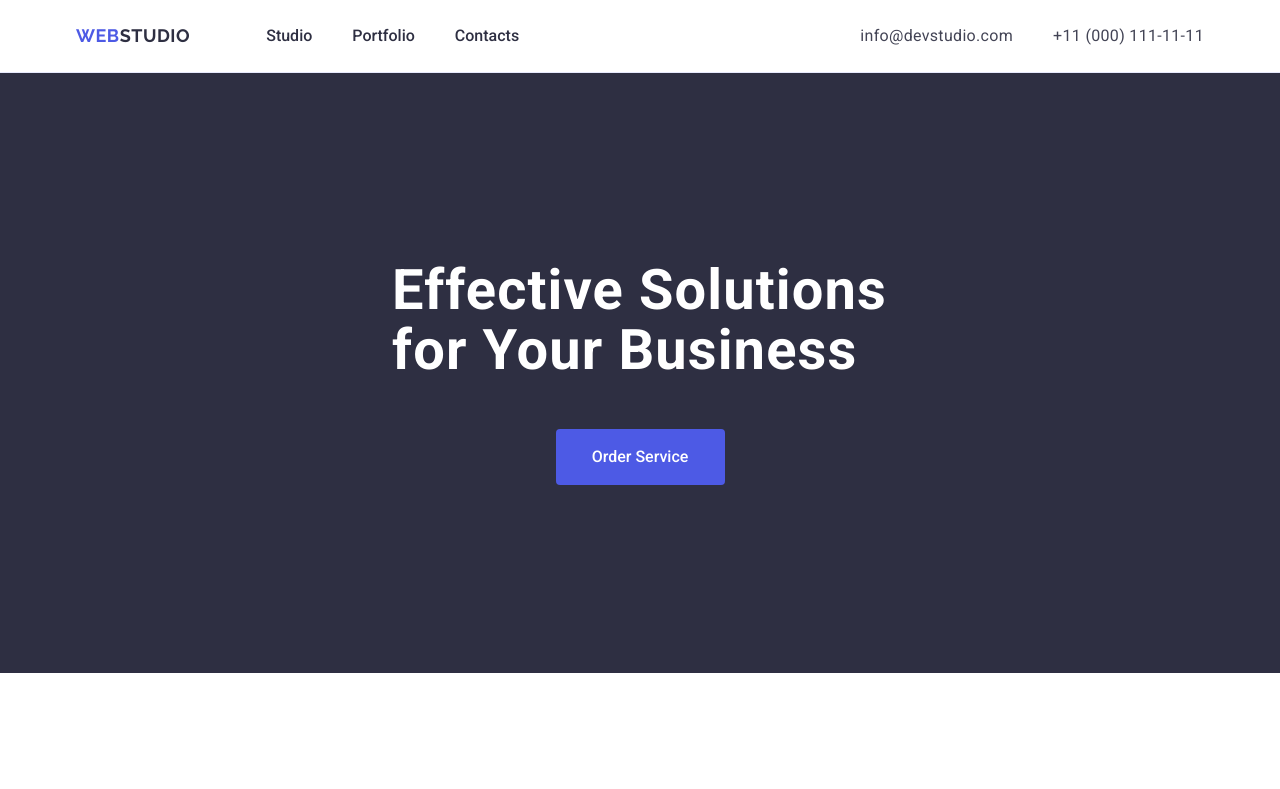
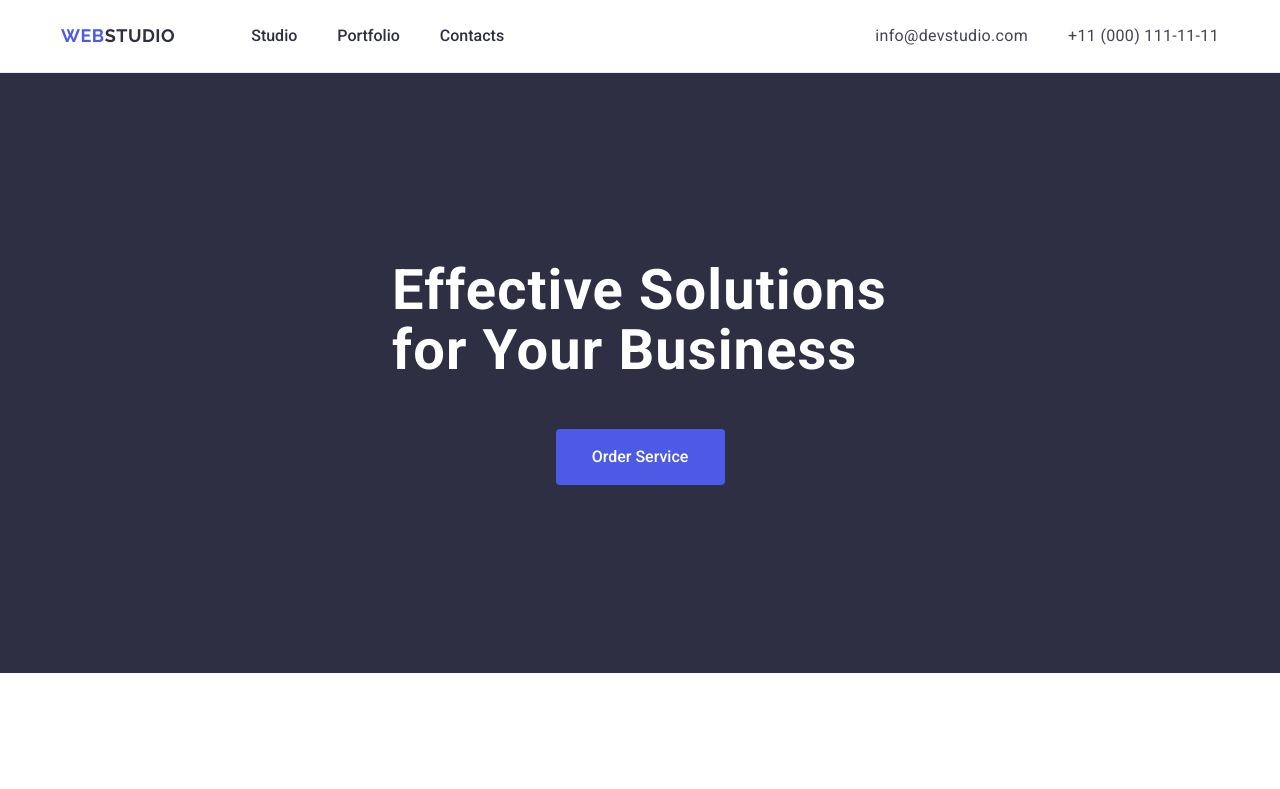
Before and after one commit to Olga-ampilogova/goit-markup-hw-03, a plain HTML site: page index.html in a window 1280 px wide. Shown: the top 789 px of the page. Drawn offline with nearby package versions, Linux system fonts and the light colour scheme.

Commit message:
fix padding

```diff
--- a/css/styles.css
+++ b/css/styles.css
@@ -87,8 +87,7 @@ button {
     padding-left: 15px;
     padding-right: 15px;
     justify-content: space-between;
-
-
+    padding: 24px 0;
 }
 
 .header-nav {
@@ -116,7 +115,7 @@ button {
     display: flex;
     gap: 40px;
     width: calc((100% - 80px) / 3);
-    padding: 24px 0;
+    /* padding: 24px 0; */
 }
 
 .nav-list-item {
@@ -140,7 +139,7 @@ button {
 
 .header-address {
     font-style: normal;
-    padding: 24px 0;
+    /* padding: 24px 0; */
 }
 
 .address-list {
```
